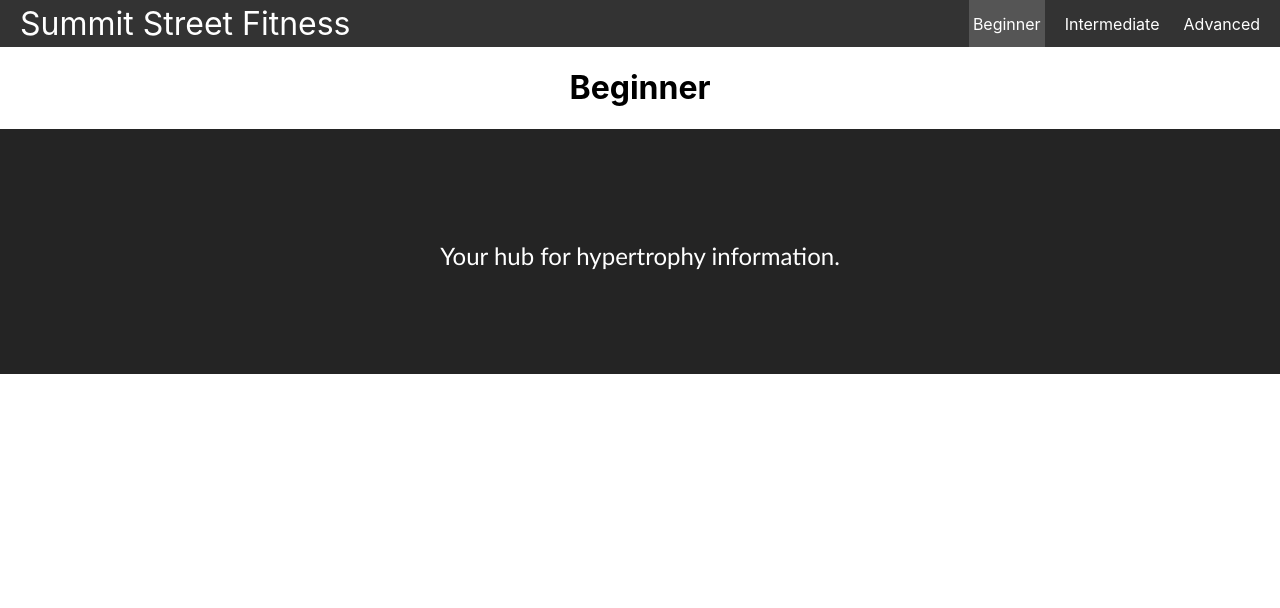
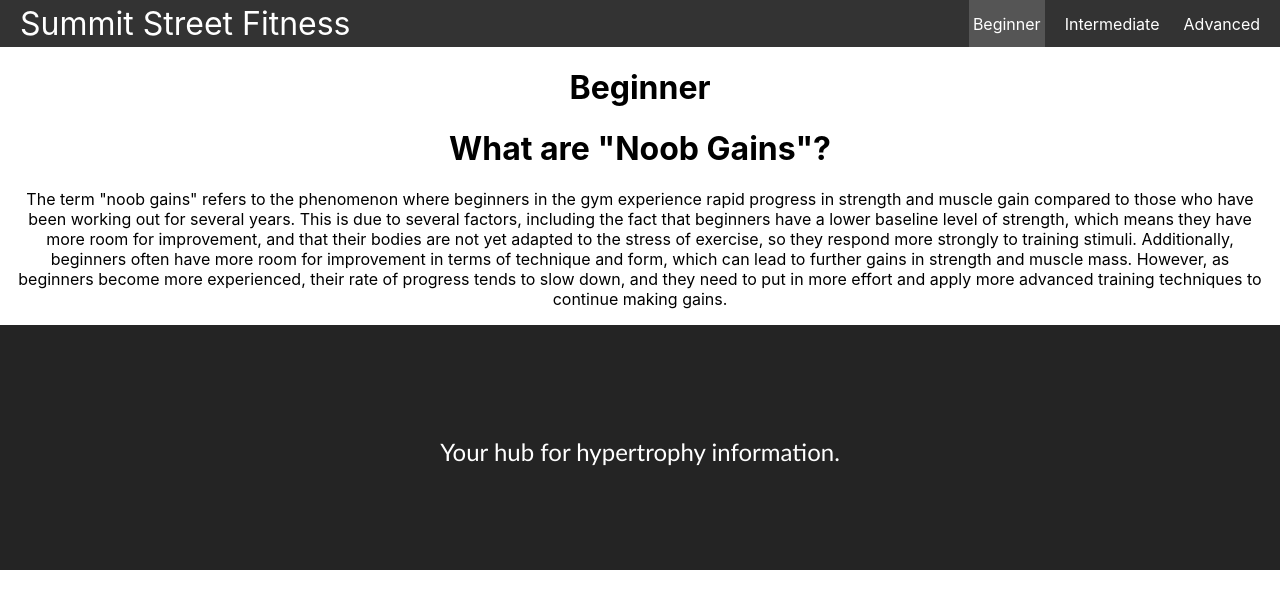
Before and after one commit to mrussotti/Summit-Street-Fitness-2.0, a React (Create React App) app: page /Beginner in a window 1280 px wide. Shown: the top 608 px of the page. Built offline with nearby package versions, Linux system fonts and the light colour scheme.

Commit message:
Beginner noob gains paragraph

```diff
--- /dev/null
+++ b/src/components/RectangleCard.js
@@ -0,0 +1,13 @@
+import React from 'react';
+import './RectangleCard.css';
+
+const RectangleCard = ({ heading, text }) => {
+  return (
+    <div className="rectangle-card">
+      <h1>{heading}</h1>
+      <p>{text}</p>
+    </div>
+  );
+}
+
+export default RectangleCard;
--- a/src/pages/Beginner.js
+++ b/src/pages/Beginner.js
@@ -1,3 +1,18 @@
+
+import RectangleCard from "../components/RectangleCard";
+
+
+const text1 = ['The term "noob gains" refers to the phenomenon where beginners in the gym experience rapid progress in strength and muscle gain compared to those who have been working out for several years. This is due to several factors, including the fact that beginners have a lower baseline level of strength, which means they have more room for improvement, and that their bodies are not yet adapted to the stress of exercise, so they respond more strongly to training stimuli. Additionally, beginners often have more room for improvement in terms of technique and form, which can lead to further gains in strength and muscle mass. However, as beginners become more experienced, their rate of progress tends to slow down, and they need to put in more effort and apply more advanced training techniques to continue making gains.']
 export default function Beginner(){
-    return <h1>Beginner</h1>
+    return (
+    <>
+
+
+    <h1> Beginner</h1>
+
+    <RectangleCard heading='What are "Noob Gains"?' text= {text1} />
+
+
+    </>
+    )
 }
```
Also changed, not shown: src/components/VerticalCard copy.js (added, +17 -0 lines), src/components/RectangleCard.css (added).
